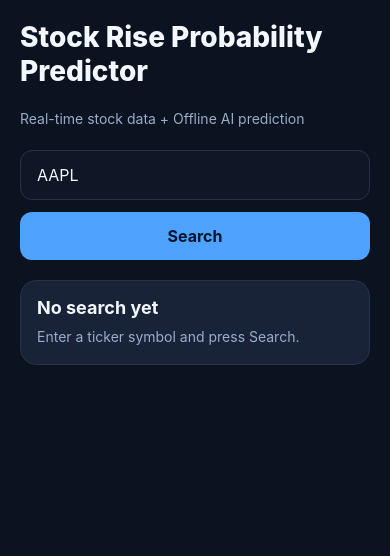
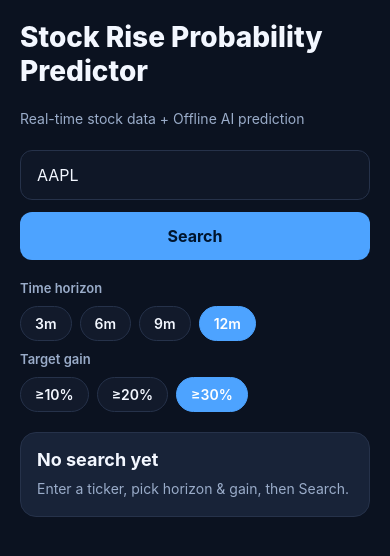
Before and after one commit to steve88k/StockApp1, a React Native app: screen / in a window 390 px wide. Shown: the top 556 px of the page. Built offline with nearby package versions, Linux system fonts and the light colour scheme.

Commit message:
feat: multi-output stockApi, HomeScreen chips, featureBuilder sentiment

```diff
--- a/src/screens/HomeScreen.tsx
+++ b/src/screens/HomeScreen.tsx
@@ -1,5 +1,12 @@
 import React, {useState} from 'react';
-import {ActivityIndicator, ScrollView, StyleSheet, Text, View} from 'react-native';
+import {
+  ActivityIndicator,
+  Pressable,
+  ScrollView,
+  StyleSheet,
+  Text,
+  View,
+} from 'react-native';
 import {SearchBar} from '../components/SearchBar';
 import {ResultCard} from '../components/ResultCard';
 import {StateCard} from '../components/StateCard';
@@ -7,18 +14,27 @@ import {StockLineChart} from '../components/StockLineChart';
 import {StockSummaryCard} from '../components/StockSummaryCard';
 import {APP_TITLE, DEFAULT_SYMBOL} from '../constants/labels';
 import {fetchPrediction, fetchStockHistory} from '../services/stockApi';
+import {Growth, Horizon} from '../ml/prediction';
 import {PredictionResponse} from '../types/prediction';
 import {StockHistoryResponse} from '../types/stock';
 import {colors} from '../theme/colors';
 
+const HORIZONS: Horizon[] = ['3m', '6m', '9m', '12m'];
+const GROWTHS: Growth[] = ['10', '20', '30'];
+
 export function HomeScreen() {
   const [symbol, setSymbol] = useState(DEFAULT_SYMBOL);
+  const [horizon, setHorizon] = useState<Horizon>('12m');
+  const [growth, setGrowth] = useState<Growth>('30');
   const [loading, setLoading] = useState(false);
   const [error, setError] = useState<string | null>(null);
   const [data, setData] = useState<PredictionResponse | null>(null);
   const [stockData, setStockData] = useState<StockHistoryResponse | null>(null);
 
-  const handleSubmit = async () => {
+  const handleSubmit = async (
+    nextHorizon: Horizon = horizon,
+    nextGrowth: Growth = growth,
+  ) => {
     const cleaned = symbol.trim().toUpperCase();
     if (!cleaned) {
       setError('Please enter the stock ticker first.');
@@ -32,18 +48,34 @@ export function HomeScreen() {
       setError(null);
 
       const [predictionResult, stockHistoryResult] = await Promise.all([
-        fetchPrediction(cleaned),
-        fetchStockHistory(cleaned, '3mo', '1d'),
+        fetchPrediction(cleaned, nextHorizon, nextGrowth),
+        fetchStockHistory(cleaned, '1y', '1d'),
       ]);
 
       setData(predictionResult);
       setStockData(stockHistoryResult);
     } catch (e: any) {
-      setError(e?.message || 'Search failed. Please enter the ticker symbol again.');
+      setError(
+        e?.message || 'Search failed. Please enter the ticker symbol again.',
+      );
       setData(null);
       setStockData(null);
     } finally {
       setLoading(false);
+    }
+  };
+
+  const onSelectHorizon = (h: Horizon) => {
+    setHorizon(h);
+    if (symbol.trim()) {
+      handleSubmit(h, growth);
+    }
+  };
+
+  const onSelectGrowth = (g: Growth) => {
+    setGrowth(g);
+    if (symbol.trim()) {
+      handleSubmit(horizon, g);
     }
   };
 
@@ -57,9 +89,47 @@ export function HomeScreen() {
       <SearchBar
         value={symbol}
         onChangeText={setSymbol}
-        onSubmit={handleSubmit}
+        onSubmit={() => handleSubmit()}
         loading={loading}
       />
+
+      <View style={styles.selectorBlock}>
+        <Text style={styles.selectorLabel}>Time horizon</Text>
+        <View style={styles.chipRow}>
+          {HORIZONS.map(h => (
+            <Pressable
+              key={h}
+              onPress={() => onSelectHorizon(h)}
+              style={[styles.chip, horizon === h && styles.chipActive]}>
+              <Text
+                style={[
+                  styles.chipText,
+                  horizon === h && styles.chipTextActive,
+                ]}>
+                {h}
+              </Text>
+            </Pressable>
+          ))}
+        </View>
+
+        <Text style={styles.selectorLabel}>Target gain</Text>
+        <View style={styles.chipRow}>
+          {GROWTHS.map(g => (
+            <Pressable
+              key={g}
+              onPress={() => onSelectGrowth(g)}
+              style={[styles.chip, growth === g && styles.chipActive]}>
+              <Text
+                style={[
+                  styles.chipText,
+                  growth === g && styles.chipTextActive,
+                ]}>
+                ≥{g}%
+              </Text>
+            </Pressable>
+          ))}
+        </View>
+      </View>
 
       <View style={styles.content}>
         {loading ? (
@@ -78,7 +148,7 @@ export function HomeScreen() {
         ) : (
           <StateCard
             title="No search yet"
-            message="Enter a ticker symbol and press Search."
+            message="Enter a ticker, pick horizon & gain, then Search."
           />
         )}
       </View>
@@ -101,6 +171,39 @@ const styles = StyleSheet.create({
     fontSize: 14,
     lineHeight: 22,
   },
+  selectorBlock: {
+    gap: 10,
+  },
+  selectorLabel: {
+    color: colors.muted,
+    fontSize: 13,
+    fontWeight: '600',
+  },
+  chipRow: {
+    flexDirection: 'row',
+    flexWrap: 'wrap',
+    gap: 8,
+  },
+  chip: {
+    borderRadius: 20,
+    borderWidth: 1,
+    borderColor: colors.border,
+    backgroundColor: colors.card,
+    paddingHorizontal: 14,
+    paddingVertical: 8,
+  },
+  chipActive: {
+    backgroundColor: colors.primary,
+    borderColor: colors.primary,
+  },
+  chipText: {
+    color: colors.text,
+    fontSize: 14,
+    fontWeight: '600',
+  },
+  chipTextActive: {
+    color: '#fff',
+  },
   content: {
     minHeight: 320,
   },
--- a/src/services/stockApi.ts
+++ b/src/services/stockApi.ts
@@ -1,11 +1,32 @@
 import {PredictionResponse} from '../types/prediction';
-import {predict} from '../ml/prediction';
+import {
+  Growth,
+  Horizon,
+  outputKey,
+  pickProbability,
+  predict,
+} from '../ml/prediction';
 import {FundamentalInfo, PriceBar} from '../ml/featureBuilder';
 import {StockHistoryResponse, StockPoint} from '../types/stock';
 
 const MODEL = require('../assets/us_market_model.tflite');
 
-// Helper to clean and normalize stock symbol
+/** Decision thresholds from threshold_summary.csv (best F1 per head). */
+const DECISION_THR: Record<string, number> = {
+  y_3m_10: 0.1,
+  y_3m_20: 0.12,
+  y_3m_30: 0.11,
+  y_6m_10: 0.11,
+  y_6m_20: 0.09,
+  y_6m_30: 0.11,
+  y_9m_10: 0.16,
+  y_9m_20: 0.12,
+  y_9m_30: 0.11,
+  y_12m_10: 0.18,
+  y_12m_20: 0.11,
+  y_12m_30: 0.11,
+};
+
 function cleanSymbol(symbol: string): string {
   return symbol.trim().toUpperCase();
 }
@@ -45,7 +66,6 @@ async function fetchYahooChart(
     `&interval=${encodeURIComponent(interval)}` +
     `&includePrePost=false`;
 
-  // Yahoo often rejects bare mobile clients without a browser-like User-Agent.
   const response = await fetch(url, {
     method: 'GET',
     headers: {
@@ -130,6 +150,7 @@ async function fetchYahooChart(
   };
 }
 
+/** History for model features — need ~252 trading days. */
 export async function getHistory(symbol: string): Promise<PriceBar[]> {
   const upper = cleanSymbol(symbol);
   if (!upper) throw new Error('Missing symbol');
@@ -141,21 +162,36 @@ export async function getHistory(symbol: string): Promise<PriceBar[]> {
 export async function getInfo(symbol: string): Promise<FundamentalInfo> {
   const upper = cleanSymbol(symbol);
   if (!upper) throw new Error('Missing symbol');
-  // TODO: Implement real fundamental data fetch if needed
   return {};
 }
 
-function toDecision(probability: number): PredictionResponse['decision'] {
-  if (probability >= 0.6) return 'BUY';
-  if (probability >= 0.45) return 'HOLD';
+function toDecision(
+  probability: number,
+  key: string,
+): PredictionResponse['decision'] {
+  const thr = DECISION_THR[key] ?? 0.15;
+  if (probability >= thr + 0.1) return 'BUY';
+  if (probability >= thr) return 'HOLD';
   return 'AVOID';
 }
 
-export async function fetchPrediction(symbol: string): Promise<PredictionResponse> {
+/**
+ * Offline multi-horizon prediction.
+ * @param horizon 3m | 6m | 9m | 12m
+ * @param growth 10 | 20 | 30  (percent threshold)
+ */
+export async function fetchPrediction(
+  symbol: string,
+  horizon: Horizon = '12m',
+  growth: Growth = '30',
+): Promise<PredictionResponse> {
   const upper = cleanSymbol(symbol);
   if (!upper) throw new Error('Missing symbol');
 
-  const [history, info] = await Promise.all([getHistory(upper), getInfo(upper)]);
+  const [history, info] = await Promise.all([
+    getHistory(upper),
+    getInfo(upper),
+  ]);
 
   if (!history.length) {
     throw new Error('No price history available for prediction.');
@@ -166,15 +202,14 @@ export async function fetchPrediction(symbol: string): Promise<PredictionRespons
   }
 
   const result = await predict(MODEL, history, info);
-  const probability = Number.isFinite(result.score)
-    ? Math.max(0, Math.min(1, result.score))
-    : 0;
+  const key = outputKey(horizon, growth);
+  const probability = pickProbability(result.probs, horizon, growth);
 
   return {
     symbol: upper,
     probability,
-    decision: toDecision(probability),
-    rationale: `Local TFLite model inference completed on ${history.length} days of daily chart data.`,
+    decision: toDecision(probability, key),
+    rationale: `≥${growth}% in ${horizon} | TFLite on ${history.length} daily bars (sentiment reserved).`,
   };
 }
 
```
